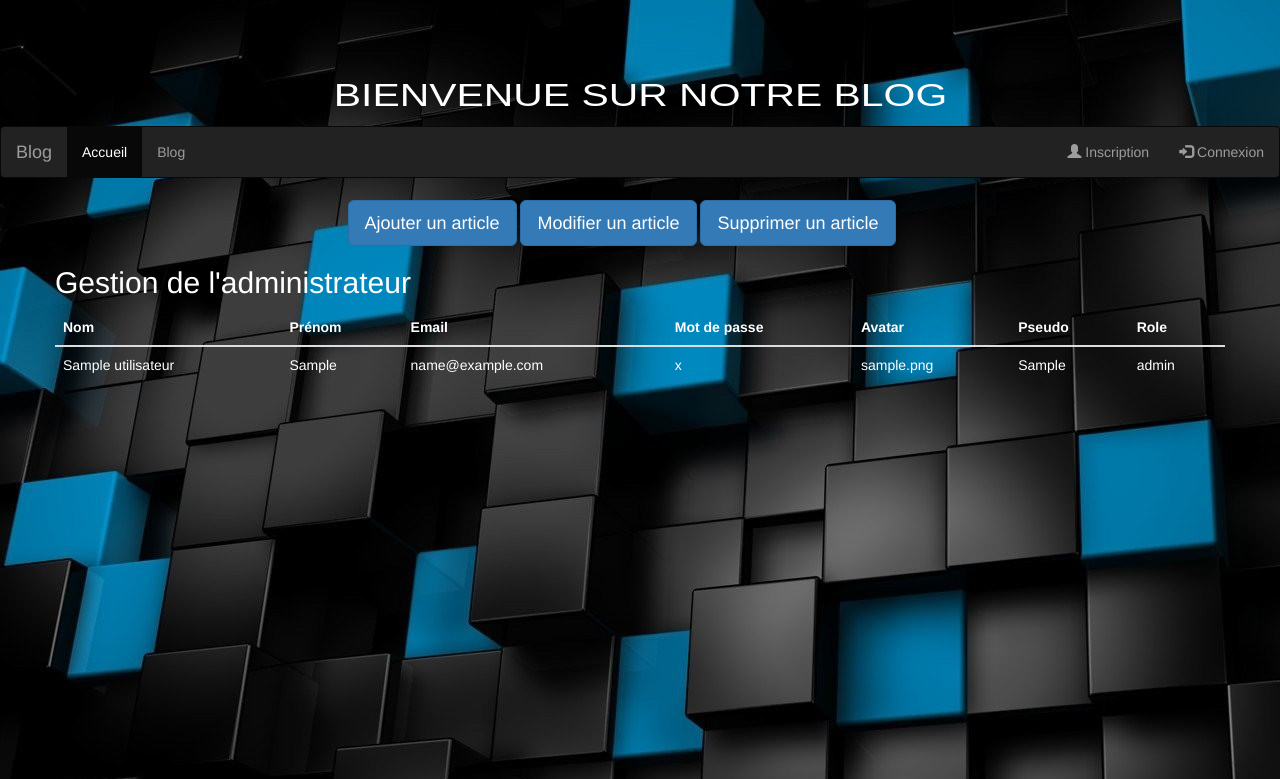
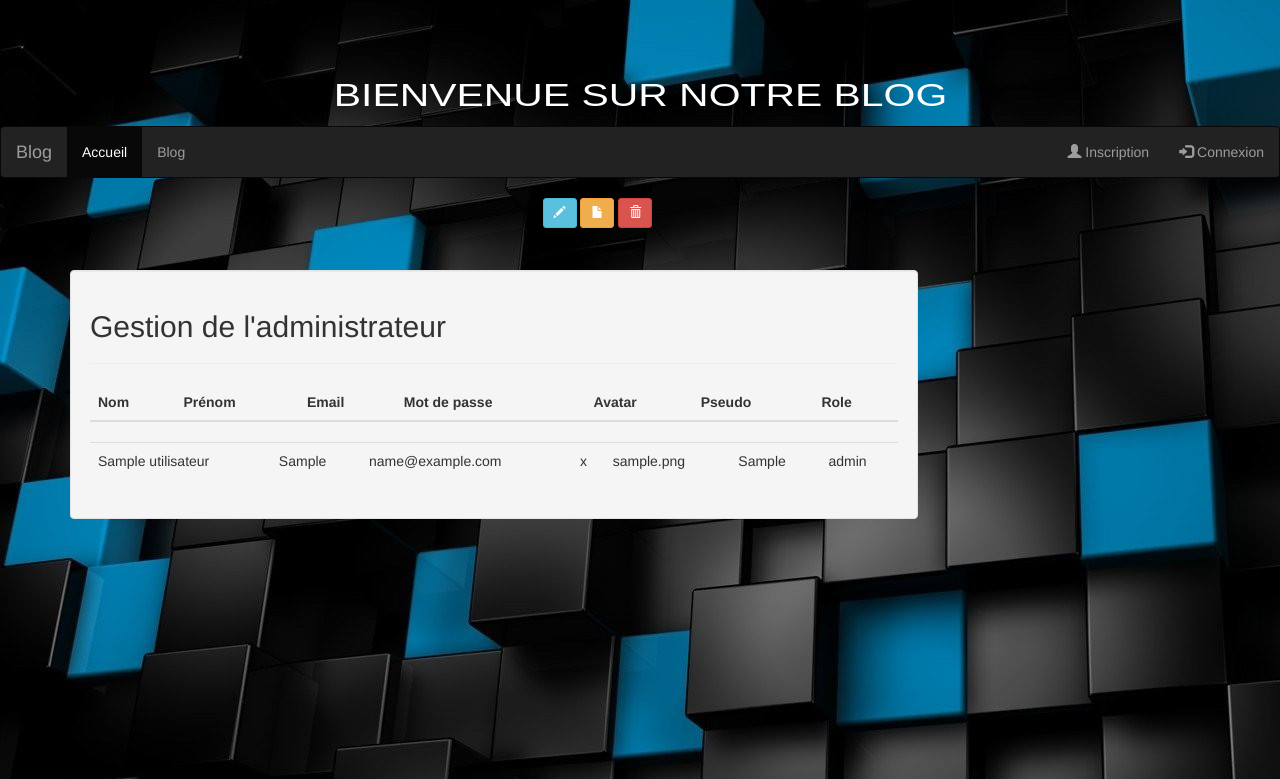
Before and after one commit to virginiecreus/Bac, a PHP site: page /page_admin.php in a window 1280 px wide. Shown: the top 779 px of the page. Run offline with PHP 8.4, Linux system fonts and the light colour scheme; tables that the repository leaves empty or names only in its code hold one stand-in row (values such as "Sample post"); lists and menus that the app fills with data are empty; some libraries are stand-ins or nearby versions.

Commit message:
modification de l'apparence

```diff
--- a/page_admin.php
+++ b/page_admin.php
@@ -10,19 +10,18 @@ include 'config.php';
 
 </head>
 <body>
-<?php include 'Liste_article.php' ;
-include 'Liste_brouillon.php'; ?>
+
 
 <div class="container">
     <div class="row">
-        <div class="col-md-offset-3">
+        <div class="col-md-offset-5">
             <!-- bouton pour acceder au modal des modification-->
-<button type="button" class="btn btn-primary btn-lg" data-toggle="modal" data-target="#ajouter">
-    Ajouter un article
-</button>
+            <a type="button" class="btn btn-sm btn-info" data-toggle="modal" data-target="#ajouter">
+                <i class="glyphicon glyphicon-pencil"></i>
+            </a>
 
             <!-- Modal -->
-<div class="modal fade" id="ajouter" tabindex="-1" role="dialog" aria-labelledby="myModalLabel" aria-hidden="true">
+            <div class="modal" id="ajouter" tabindex="-1" role="dialog" aria-labelledby="myModalLabel" aria-hidden="true">
                 <div class="modal-dialog" role="document">
                     <div class="modal-content">
                         <div class="modal-header">
@@ -39,9 +38,9 @@ include 'Liste_brouillon.php'; ?>
             </div>
 
             <!-- bouton pour acceder au modal d'ajout des articles -->
-<button type="button" class="btn btn-primary btn-lg" data-toggle="modal" data-target="#modifier">
-   Modifier un article
-</button>
+            <a type="button" class="btn btn-sm btn-warning" data-toggle="modal" data-target="#modifier">
+                <i class="glyphicon glyphicon-file"></i>
+            </a>
 
             <!-- Modal -->
             <div class="modal fade" id="modifier" tabindex="-1" role="dialog" aria-labelledby="myModalLabel" aria-hidden="true">
@@ -63,9 +62,9 @@ include 'Liste_brouillon.php'; ?>
 
 
             <!-- bouton pour acceder au modal de suppresion des articles -->
-<button type="button" class="btn btn-primary btn-lg" data-toggle="modal" data-target="#supprimer">
-          Supprimer un article
-</button>
+            <a type="button" class="btn btn-sm btn-danger" data-toggle="modal" data-target="#supprimer">
+                <i class="glyphicon glyphicon-trash"></i>
+            </a>
 
             <!-- Modal -->
             <div class="modal fade" id="supprimer" tabindex="-1" role="dialog" aria-labelledby="myModalLabel" aria-hidden="true">
@@ -84,19 +83,22 @@ include 'Liste_brouillon.php'; ?>
                 </div>
             </div>
         </div>
+    </div>
+</div>
+<br>
+<?php include 'Liste_article.php' ;
+include 'Liste_brouillon.php'; ?>
+<br>
 <div class="container">
     <div class="row">
-                <?php
-                $requete = "SELECT * FROM utilisateurs";
-                $exec = mysqli_query($bdd,$requete);
-                $res = array();
-                while ($row = mysqli_fetch_array($exec)) {
-                $res[] = $row;
-                ?>
-                <h2 class ="style">Gestion de l'administrateur</h2>
+        <div class="col-md-9">
+            <div class="well">
+                <h2>Gestion de l'administrateur</h2>
+                <hr>
+
                 <table class="table">
                     <thead>
-                    <tr class="style">
+                    <tr>
                         <th>Nom</th>
                         <th>Prénom</th>
                         <th>Email</th>
@@ -106,8 +108,19 @@ include 'Liste_brouillon.php'; ?>
                         <th>Role</th>
                     </tr>
                     </thead>
+                </table>
+
+                <?php
+                $requete = "SELECT * FROM utilisateurs";
+                $exec = mysqli_query($bdd,$requete);
+                $res = array();
+                while ($row = mysqli_fetch_array($exec)) {
+                    $res[] = $row;
+                    ?>
+
+                    <table class="table">
                         <tbody>
-                    <tr class="style">
+                        <tr>
                             <td><?php echo $row['nom']?></td>
                             <td><?php echo $row['prenom']?></td>
                             <td><?php echo $row['mail']?></td>
@@ -118,16 +131,14 @@ include 'Liste_brouillon.php'; ?>
                         </tr>
                         </tbody>
                     </table>
-            </div>
 
-        </div>
                     <?php
                 }
                 ?>
             </div>
         </div>
-
-
+    </div>
+</div>
 <script src="http://ajax.googleapis.com/ajax/libs/jquery/2.1.1/jquery.min.js"></script>
 <script src="bootstrap/js/bootstrap.min.js"></script>
 </body>
```
Also changed, not shown: profil.php (+11 -28 lines). Lines whose indentation alone changed are shown as unchanged.
